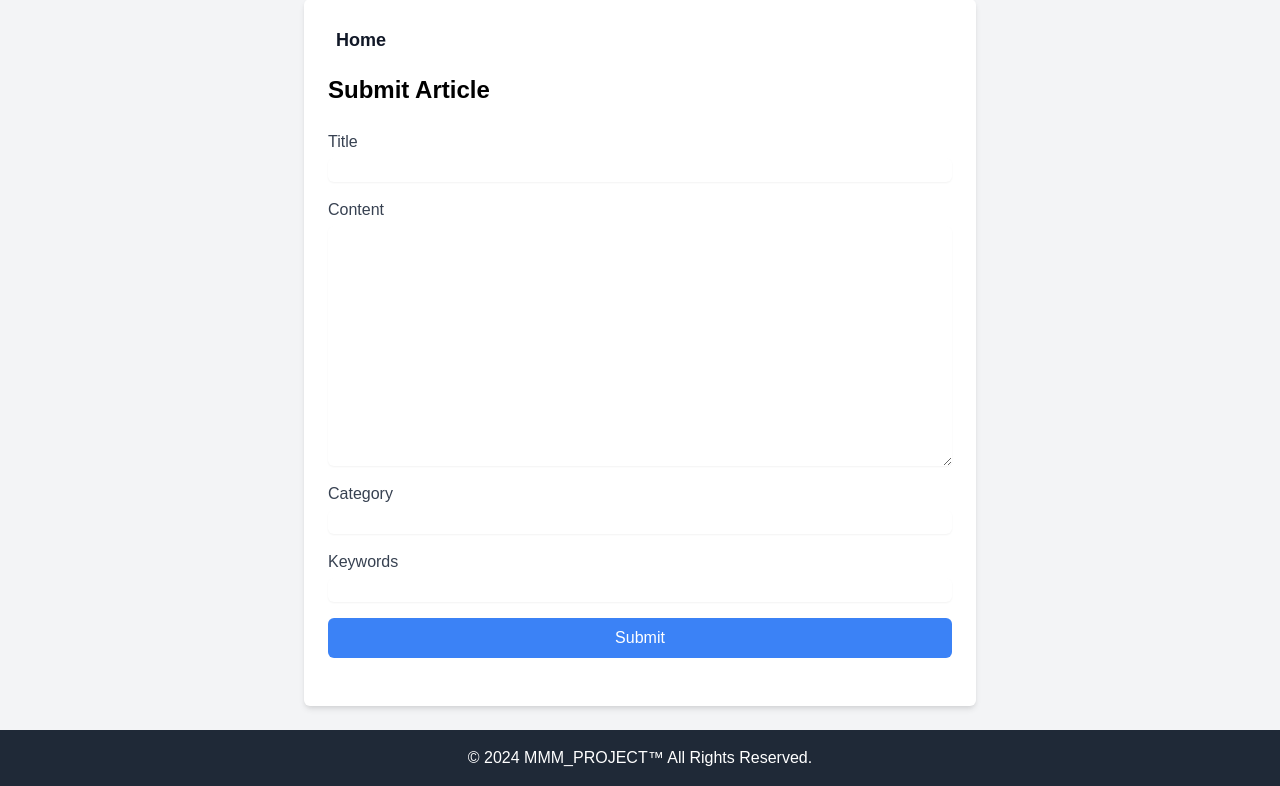
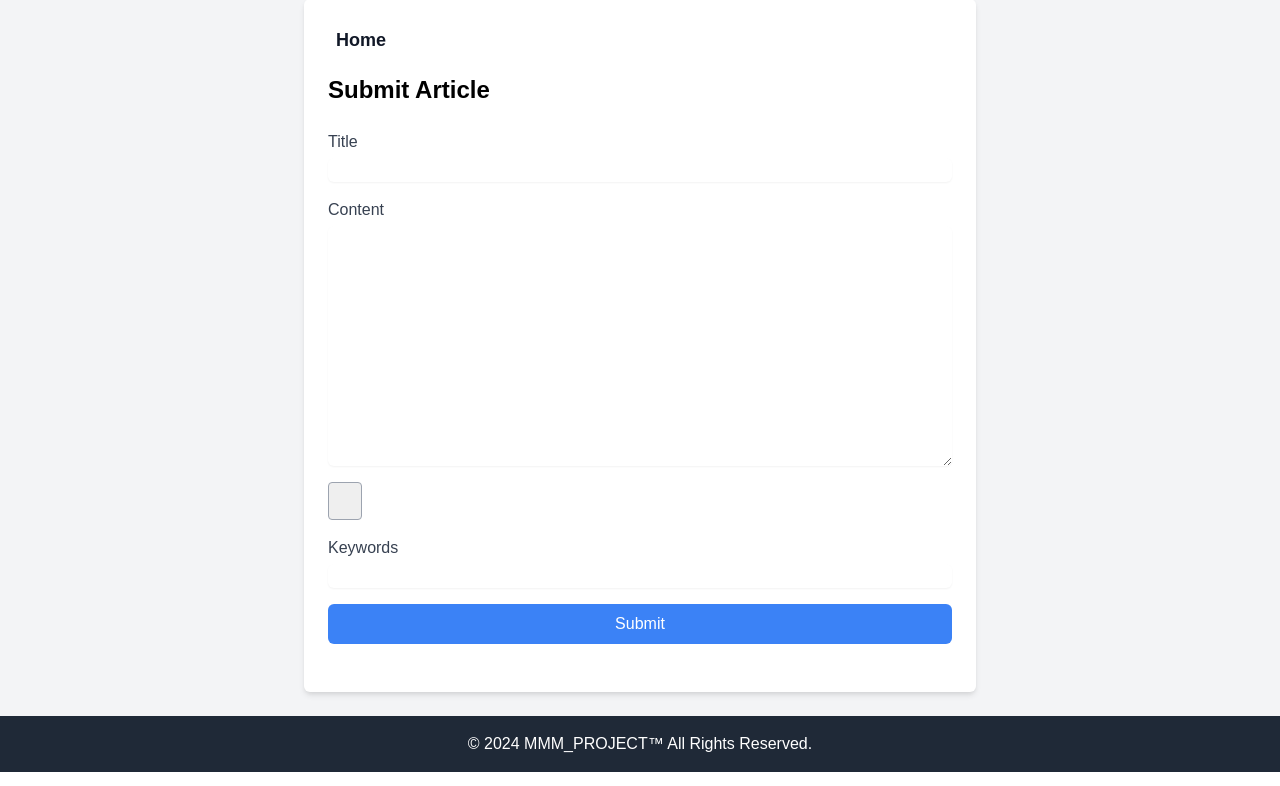
Before and after one commit to saeed-54996/MMM-Project, a Flask app: page /submit-article/ in a window 1280 px wide. Shown: the part 137-923 px from the top of the page. Run offline with Flask 3, Linux system fonts and the light colour scheme; the visitor is signed in with stand-in values (Sample User, id 1); lists and menus that the app fills with data are empty; some libraries are stand-ins or nearby versions.

Commit message:
added select input for category

```diff
--- a/my_flask_app/templates/submit_article.html
+++ b/my_flask_app/templates/submit_article.html
@@ -21,8 +21,12 @@
             <textarea id="content" name="content" rows="10" class="mt-1 block w-full border-gray-300 rounded-md shadow-sm" required></textarea>
         </div>
         <div class="mb-4">
-            <label for="category" class="block text-gray-700">Category</label>
-            <input type="text" id="category" name="category" class="mt-1 block w-full border-gray-300 rounded-md shadow-sm">
+            <select id="category-select" name="category" class="appearance-none border border-gray-400 rounded py-2 px-4 leading-tight focus:outline-none focus:border-slate-500">
+                <!-- Loop through categories -->
+                {% for category in categories %}
+                    <option value="{{ category['id'] }}">{{ category['name'] }}</option>
+                {% endfor %}
+            </select>
         </div>
         <div class="mb-4">
             <label for="keywords" class="block text-gray-700">Keywords</label>
```
